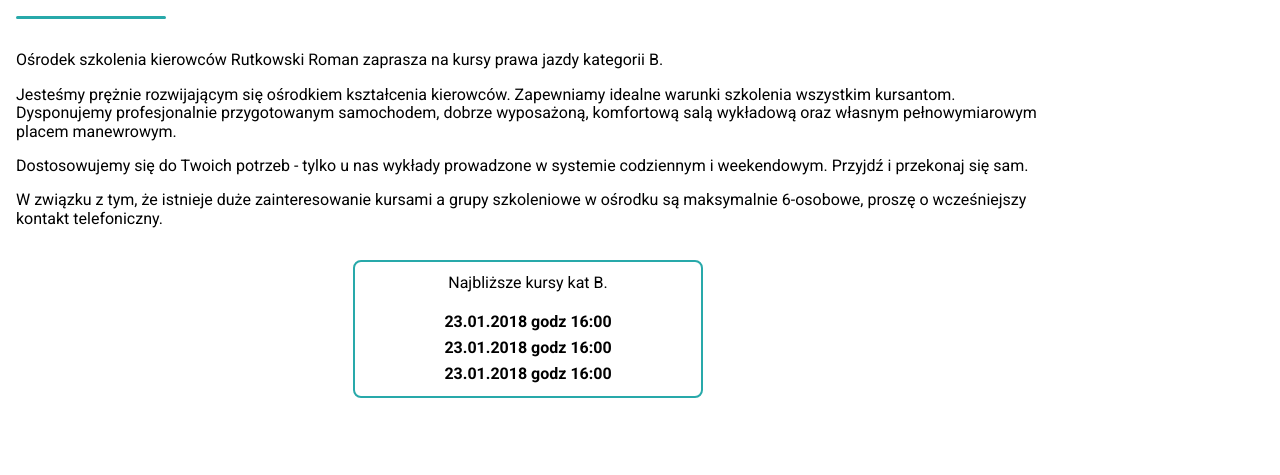
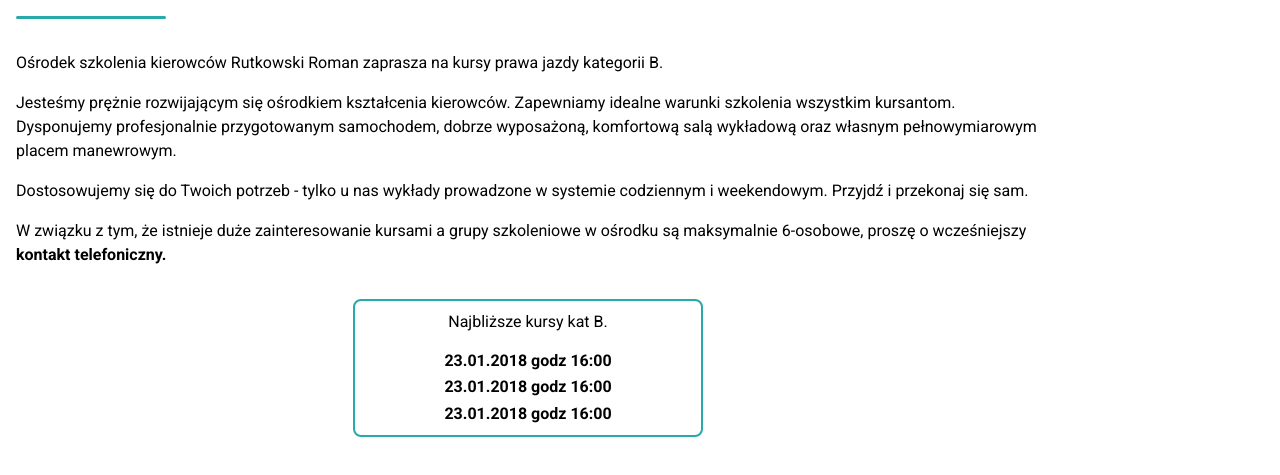
Before and after one commit to MiSypniewski/oskrutkowski, a website built with webpack: page src/pages/index.html in a window 1280 px wide. Shown: the part 899-1374 px from the top of the page. Built offline with nearby package versions, Linux system fonts and the light colour scheme.

Commit message:
fix: changes styles in about section

```diff
--- a/src/scss/modules/about.scss
+++ b/src/scss/modules/about.scss
@@ -12,6 +12,12 @@
     margin-bottom: 32px;
     border-bottom: 3px solid $green;
     border-radius: 2px;
+  }
+  &__descryption {
+    line-height: 150%;
+  }
+  &__special {
+    font-weight: bold;
   }
   &__box {
     display: flex;
--- a/src/scss/modules/payment.scss
+++ b/src/scss/modules/payment.scss
@@ -24,7 +24,6 @@
   &__line {
     width: 250px;
     margin: 16px auto;
-    // margin-bottom: 32px;
     border-bottom: 3px solid $green;
     border-radius: 2px;
   }
```
